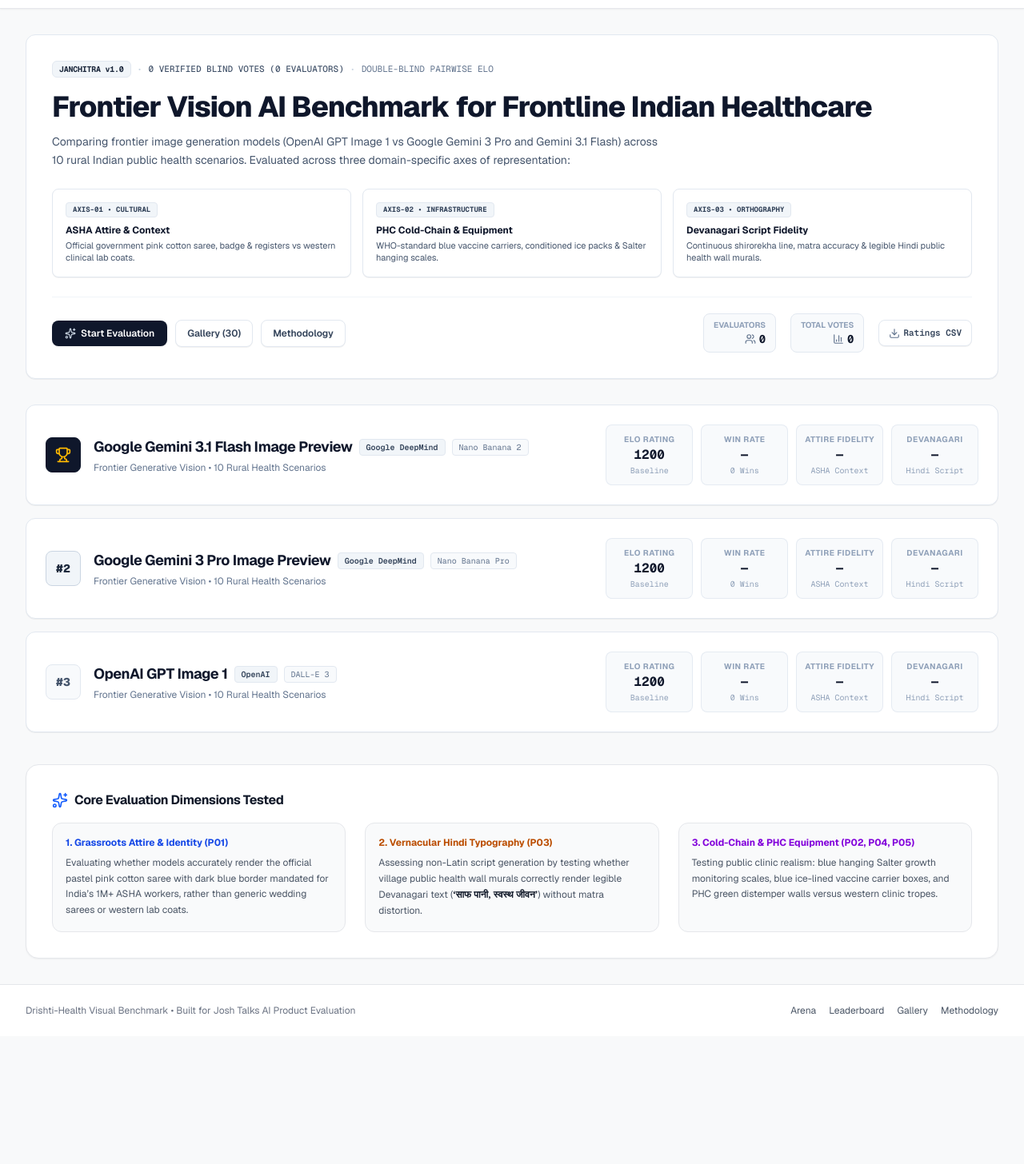
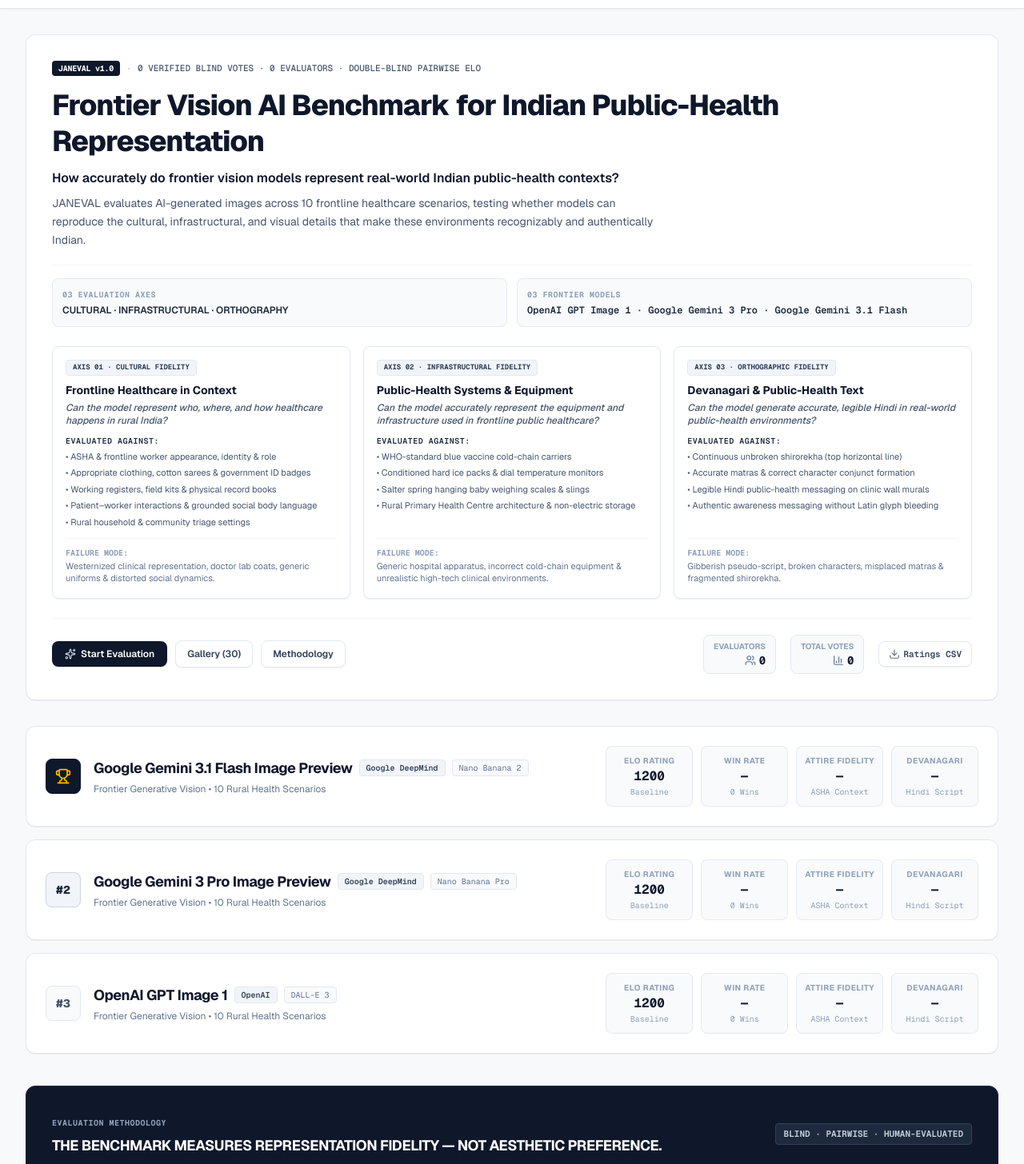
Before and after one commit to AdityaDiundi/drishti-health-eval, a Next.js app: page / in a window 1280 px wide. Shown: the part 54-1510 px from the top of the page at 80% size. Before the commit the page ends 1350 px from the top, so only its background shows below. Built offline with nearby package versions, Linux system fonts and the light colour scheme; no server answers; the database is empty.

Commit message:
feat(benchmark): transition to JANEVAL v1.0 - research hierarchy, representation fidelity framing, and 3-axis context refactor

```diff
--- a/src/app/layout.tsx
+++ b/src/app/layout.tsx
@@ -13,8 +13,8 @@
 });
 
 export const metadata: Metadata = {
-  title: "JanChitra | Frontline Indian Healthcare Visual AI Benchmark",
-  description: "Independent double-blind human evaluation benchmark comparing Google Gemini 3.1 Flash, Gemini 3 Pro, and OpenAI GPT Image 1 on rural Indian public health fidelity.",
+  title: "JANEVAL | Frontier Vision AI Benchmark for Indian Public-Health Representation",
+  description: "Independent double-blind human evaluation benchmark evaluating OpenAI GPT Image 1, Google Gemini 3 Pro, and Google Gemini 3.1 Flash on rural Indian public-health representation fidelity.",
 };
 
 export default function RootLayout({ children }: LayoutProps<"/">) {
--- a/src/components/ConsentModal.tsx
+++ b/src/components/ConsentModal.tsx
@@ -71,7 +71,7 @@
         </div>
 
         <p className="text-xs text-slate-600 mb-5 leading-relaxed bg-slate-50 p-3.5 rounded-lg border border-slate-200">
-          Welcome to the <strong>JanChitra Benchmark</strong>. You will participate in a double-blind human evaluation comparing frontier vision AI outputs across 10 frontline Indian public health scenarios.
+          Welcome to the <strong>JANEVAL Benchmark</strong>. You will participate in a double-blind human evaluation comparing frontier vision AI outputs across 10 frontline Indian public health scenarios.
         </p>
 
         <form onSubmit={handleSubmit} className="space-y-4">
--- a/src/components/Header.tsx
+++ b/src/components/Header.tsx
@@ -78,7 +78,7 @@
           <div className="hidden md:flex items-center space-x-2">
             <a
               href="/api/export?format=csv"
-              download="janchitra_benchmark_dataset.csv"
+              download="janeval_benchmark_dataset.csv"
               className="flex items-center space-x-1.5 px-3 py-1.5 rounded-md text-xs font-semibold text-slate-700 bg-white hover:bg-slate-50 border border-slate-200 shadow-2xs transition-colors"
               title="Download public benchmark scenarios & images (anonymized, zero personal data)"
             >
--- a/src/components/LeaderboardView.tsx
+++ b/src/components/LeaderboardView.tsx
@@ -55,67 +55,138 @@
 
   return (
     <div className="max-w-7xl mx-auto px-4 sm:px-6 lg:px-8 py-6 sm:py-8">
-      {/* Editorial Research Masthead & Hero - Disciplined Architectural Container */}
+      {/* JANEVAL v1.0 Research Masthead & Hero Container */}
       <div className="bg-white border border-slate-200 rounded-xl p-6 sm:p-8 mb-8 shadow-2xs">
         {/* Research Metadata Rail */}
         <div className="flex flex-wrap items-center gap-2 mb-3.5">
-          <span className="font-mono text-[10px] font-bold tracking-tight px-2 py-0.5 rounded-md bg-slate-100 text-slate-800 border border-slate-200">
-            JANCHITRA v1.0
+          <span className="font-mono text-[10px] font-bold tracking-tight px-2 py-0.5 rounded bg-slate-900 text-white">
+            JANEVAL v1.0
           </span>
           <span className="text-slate-300 font-mono text-[10px] hidden sm:inline">•</span>
           <span className="font-mono text-[10px] sm:text-[11px] text-slate-600 font-medium">
-            {totalRatings} VERIFIED BLIND VOTES ({totalParticipants} EVALUATORS)
-          </span>
-          <span className="text-slate-300 font-mono text-[10px] hidden sm:inline">•</span>
-          <span className="font-mono text-[10px] sm:text-[11px] text-slate-500">
-            DOUBLE-BLIND PAIRWISE ELO
+            {totalRatings} VERIFIED BLIND VOTES · {totalParticipants} EVALUATORS · DOUBLE-BLIND PAIRWISE ELO
           </span>
         </div>
 
         {/* Clean, High-Authority Research Headline */}
         <h1 className="text-2xl sm:text-3xl lg:text-4xl font-extrabold text-slate-900 tracking-tight leading-tight">
-          Frontier Vision AI Benchmark for Frontline Indian Healthcare
+          Frontier Vision AI Benchmark for Indian Public-Health Representation
         </h1>
 
-        <p className="text-xs sm:text-sm text-slate-600 mt-2.5 max-w-3xl leading-relaxed">
-          Comparing frontier image generation models (OpenAI GPT Image 1 vs Google Gemini 3 Pro and Gemini 3.1 Flash) across 10 rural Indian public health scenarios. Evaluated across three domain-specific axes of representation:
+        {/* Core Research Framing */}
+        <div className="mt-3 space-y-2 max-w-3xl text-xs sm:text-sm text-slate-600 leading-relaxed">
+          <p className="font-semibold text-slate-900 text-sm sm:text-base">
+            How accurately do frontier vision models represent real-world Indian public-health contexts?
           </p>
+          <p>
+            JANEVAL evaluates AI-generated images across 10 frontline healthcare scenarios, testing whether models can reproduce the cultural, infrastructural, and visual details that make these environments recognizably and authentically Indian.
+          </p>
+        </div>
 
-        {/* 3 Technical Domain Cards - Clean Slate Architectural Geometry */}
-        <div className="grid grid-cols-1 sm:grid-cols-3 gap-3.5 my-6">
-          <div className="p-4 rounded-lg bg-white border border-slate-200 hover:border-slate-300 transition-colors shadow-2xs">
-            <div className="flex items-center justify-between mb-2">
-              <span className="font-mono text-[9px] uppercase font-bold px-2 py-0.5 rounded bg-slate-100 text-slate-700 border border-slate-200">
-                AXIS-01 • CULTURAL
+        {/* 2 Crisp Meta Chips */}
+        <div className="grid grid-cols-1 sm:grid-cols-2 gap-3 my-5 pt-4 border-t border-slate-100">
+          <div className="bg-slate-50 border border-slate-200/80 rounded-lg p-3">
+            <span className="font-mono text-[10px] uppercase font-bold text-slate-400 block tracking-wider">
+              03 EVALUATION AXES
+            </span>
+            <span className="font-semibold text-xs text-slate-800 mt-1 block">
+              CULTURAL · INFRASTRUCTURAL · ORTHOGRAPHY
             </span>
           </div>
-            <div className="text-xs font-bold text-slate-900">ASHA Attire &amp; Context</div>
-            <div className="text-[11px] text-slate-600 mt-1 leading-snug">
-              Official government pink cotton saree, badge &amp; registers vs western clinical lab coats.
+          <div className="bg-slate-50 border border-slate-200/80 rounded-lg p-3">
+            <span className="font-mono text-[10px] uppercase font-bold text-slate-400 block tracking-wider">
+              03 FRONTIER MODELS
+            </span>
+            <span className="font-semibold text-xs text-slate-800 mt-1 block font-mono">
+              OpenAI GPT Image 1 · Google Gemini 3 Pro · Google Gemini 3.1 Flash
+            </span>
           </div>
         </div>
 
-          <div className="p-4 rounded-lg bg-white border border-slate-200 hover:border-slate-300 transition-colors shadow-2xs">
+        {/* 3 Domain-Specific Evaluation Axes Cards */}
+        <div className="grid grid-cols-1 lg:grid-cols-3 gap-4 my-6">
+          {/* AXIS 01 */}
+          <div className="p-4 rounded-lg bg-white border border-slate-200 hover:border-slate-300 transition-colors shadow-2xs flex flex-col justify-between">
+            <div>
               <div className="flex items-center justify-between mb-2">
                 <span className="font-mono text-[9px] uppercase font-bold px-2 py-0.5 rounded bg-slate-100 text-slate-700 border border-slate-200">
-                AXIS-02 • INFRASTRUCTURE
+                  AXIS 01 · CULTURAL FIDELITY
                 </span>
               </div>
-            <div className="text-xs font-bold text-slate-900">PHC Cold-Chain &amp; Equipment</div>
-            <div className="text-[11px] text-slate-600 mt-1 leading-snug">
-              WHO-standard blue vaccine carriers, conditioned ice packs &amp; Salter hanging scales.
+              <h3 className="text-sm font-bold text-slate-900">Frontline Healthcare in Context</h3>
+              <p className="text-xs text-slate-600 font-medium italic mt-1 mb-2.5">
+                Can the model represent who, where, and how healthcare happens in rural India?
+              </p>
+              <div className="text-[11px] text-slate-600 space-y-1">
+                <div className="font-semibold text-slate-800 text-[10px] uppercase tracking-wider font-mono text-slate-400">Evaluated against:</div>
+                <p>• ASHA &amp; frontline worker appearance, identity &amp; role</p>
+                <p>• Appropriate clothing, cotton sarees &amp; government ID badges</p>
+                <p>• Working registers, field kits &amp; physical record books</p>
+                <p>• Patient–worker interactions &amp; grounded social body language</p>
+                <p>• Rural household &amp; community triage settings</p>
+              </div>
+            </div>
+            <div className="mt-3 pt-2.5 border-t border-slate-100 text-[11px]">
+              <span className="font-mono text-[10px] uppercase font-bold text-slate-400 block">Failure mode:</span>
+              <p className="text-slate-500 mt-0.5 leading-snug">
+                Westernized clinical representation, doctor lab coats, generic uniforms &amp; distorted social dynamics.
+              </p>
             </div>
           </div>
 
-          <div className="p-4 rounded-lg bg-white border border-slate-200 hover:border-slate-300 transition-colors shadow-2xs">
+          {/* AXIS 02 */}
+          <div className="p-4 rounded-lg bg-white border border-slate-200 hover:border-slate-300 transition-colors shadow-2xs flex flex-col justify-between">
+            <div>
               <div className="flex items-center justify-between mb-2">
                 <span className="font-mono text-[9px] uppercase font-bold px-2 py-0.5 rounded bg-slate-100 text-slate-700 border border-slate-200">
-                AXIS-03 • ORTHOGRAPHY
+                  AXIS 02 · INFRASTRUCTURAL FIDELITY
                 </span>
               </div>
-            <div className="text-xs font-bold text-slate-900">Devanagari Script Fidelity</div>
-            <div className="text-[11px] text-slate-600 mt-1 leading-snug">
-              Continuous shirorekha line, matra accuracy &amp; legible Hindi public health wall murals.
+              <h3 className="text-sm font-bold text-slate-900">Public-Health Systems &amp; Equipment</h3>
+              <p className="text-xs text-slate-600 font-medium italic mt-1 mb-2.5">
+                Can the model accurately represent the equipment and infrastructure used in frontline public healthcare?
+              </p>
+              <div className="text-[11px] text-slate-600 space-y-1">
+                <div className="font-semibold text-slate-800 text-[10px] uppercase tracking-wider font-mono text-slate-400">Evaluated against:</div>
+                <p>• WHO-standard blue vaccine cold-chain carriers</p>
+                <p>• Conditioned hard ice packs &amp; dial temperature monitors</p>
+                <p>• Salter spring hanging baby weighing scales &amp; slings</p>
+                <p>• Rural Primary Health Centre architecture &amp; non-electric storage</p>
+              </div>
+            </div>
+            <div className="mt-3 pt-2.5 border-t border-slate-100 text-[11px]">
+              <span className="font-mono text-[10px] uppercase font-bold text-slate-400 block">Failure mode:</span>
+              <p className="text-slate-500 mt-0.5 leading-snug">
+                Generic hospital apparatus, incorrect cold-chain equipment &amp; unrealistic high-tech clinical environments.
+              </p>
+            </div>
+          </div>
+
+          {/* AXIS 03 */}
+          <div className="p-4 rounded-lg bg-white border border-slate-200 hover:border-slate-300 transition-colors shadow-2xs flex flex-col justify-between">
+            <div>
+              <div className="flex items-center justify-between mb-2">
+                <span className="font-mono text-[9px] uppercase font-bold px-2 py-0.5 rounded bg-slate-100 text-slate-700 border border-slate-200">
+                  AXIS 03 · ORTHOGRAPHIC FIDELITY
+                </span>
+              </div>
+              <h3 className="text-sm font-bold text-slate-900">Devanagari &amp; Public-Health Text</h3>
+              <p className="text-xs text-slate-600 font-medium italic mt-1 mb-2.5">
+                Can the model generate accurate, legible Hindi in real-world public-health environments?
+              </p>
+              <div className="text-[11px] text-slate-600 space-y-1">
+                <div className="font-semibold text-slate-800 text-[10px] uppercase tracking-wider font-mono text-slate-400">Evaluated against:</div>
+                <p>• Continuous unbroken shirorekha (top horizontal line)</p>
+                <p>• Accurate matras &amp; correct character conjunct formation</p>
+                <p>• Legible Hindi public-health messaging on clinic wall murals</p>
+                <p>• Authentic awareness messaging without Latin glyph bleeding</p>
+              </div>
+            </div>
+            <div className="mt-3 pt-2.5 border-t border-slate-100 text-[11px]">
+              <span className="font-mono text-[10px] uppercase font-bold text-slate-400 block">Failure mode:</span>
+              <p className="text-slate-500 mt-0.5 leading-snug">
+                Gibberish pseudo-script, broken characters, misplaced matras &amp; fragmented shirorekha.
+              </p>
             </div>
           </div>
         </div>
@@ -168,7 +239,7 @@
             </div>
             <a
               href="/api/export?type=ratings&format=csv"
-              download="janchitra_ratings_anonymized.csv"
+              download="janeval_ratings_anonymized.csv"
               className="flex items-center justify-center space-x-1 bg-white hover:bg-slate-50 border border-slate-200 rounded-lg px-2 sm:px-3 py-1.5 sm:py-2 text-xs font-semibold text-slate-700 shadow-2xs transition-colors"
               title="Download verified ratings (100% anonymized, zero personal data)"
             >
@@ -261,35 +332,24 @@
         })}
       </div>
 
-      {/* Core Evaluation Dimensions Tested */}
-      <div className="bg-white border border-gray-200 rounded-2xl p-6 sm:p-8 shadow-xs">
-        <div className="flex items-center space-x-2 mb-4">
-          <Sparkles className="w-5 h-5 text-blue-600" />
-          <h2 className="text-base font-bold text-gray-900 tracking-tight">Core Evaluation Dimensions Tested</h2>
+      {/* Evaluation Method & Manifesto - Disciplined Architectural Container */}
+      <div className="bg-slate-900 border border-slate-800 text-white rounded-xl p-6 sm:p-8 shadow-sm mb-10">
+        <div className="flex flex-col sm:flex-row sm:items-center justify-between gap-3 mb-4 pb-4 border-b border-slate-800">
+          <div>
+            <span className="font-mono text-[10px] font-bold uppercase tracking-wider text-slate-400">
+              EVALUATION METHODOLOGY
+            </span>
+            <h2 className="text-base sm:text-lg font-bold tracking-tight text-white mt-1">
+              THE BENCHMARK MEASURES REPRESENTATION FIDELITY — NOT AESTHETIC PREFERENCE.
+            </h2>
           </div>
-
-        <div className="grid grid-cols-1 md:grid-cols-3 gap-6 text-xs text-gray-600">
-          <div className="bg-gray-50 p-4 rounded-xl border border-gray-200">
-            <h4 className="font-bold text-blue-700 mb-2">1. Grassroots Attire &amp; Identity (P01)</h4>
-            <p className="leading-relaxed">
-              Evaluating whether models accurately render the official pastel pink cotton saree with dark blue border mandated for India&rsquo;s 1M+ ASHA workers, rather than generic wedding sarees or western lab coats.
+          <span className="shrink-0 font-mono text-[11px] font-semibold px-2.5 py-1 rounded bg-slate-800 text-slate-300 border border-slate-700">
+            BLIND · PAIRWISE · HUMAN-EVALUATED
+          </span>
+        </div>
+        <p className="text-xs sm:text-sm text-slate-300 leading-relaxed max-w-3xl">
+          Each image is evaluated through blinded pairwise comparisons by independent evaluators. Results are aggregated using an Elo-based ranking system. The benchmark asks a singular, foundational question: <span className="text-white font-medium">Can AI generate an image of India that is actually faithful to the India it is depicting?</span>
         </p>
-          </div>
-
-          <div className="bg-gray-50 p-4 rounded-xl border border-gray-200">
-            <h4 className="font-bold text-amber-700 mb-2">2. Vernacular Hindi Typography (P03)</h4>
-            <p className="leading-relaxed">
-              Assessing non-Latin script generation by testing whether village public health wall murals correctly render legible Devanagari text (<span className="text-gray-900 font-serif font-bold">&lsquo;साफ पानी, स्वस्थ जीवन&rsquo;</span>) without matra distortion.
-            </p>
-          </div>
-
-          <div className="bg-gray-50 p-4 rounded-xl border border-gray-200">
-            <h4 className="font-bold text-purple-700 mb-2">3. Cold-Chain &amp; PHC Equipment (P02, P04, P05)</h4>
-            <p className="leading-relaxed">
-              Testing public clinic realism: blue hanging Salter growth monitoring scales, blue ice-lined vaccine carrier boxes, and PHC green distemper walls versus western clinic tropes.
-            </p>
-          </div>
-        </div>
       </div>
     </div>
   );
--- a/src/components/SevaLogo.tsx
+++ b/src/components/SevaLogo.tsx
@@ -2,30 +2,30 @@
 
 import React from 'react';
 
-interface JanChitraLogoProps {
+interface JanEvalLogoProps {
   onClick?: () => void;
   showSubtitle?: boolean;
 }
 
-export function SevaLogo({ onClick, showSubtitle = true }: JanChitraLogoProps) {
+export function SevaLogo({ onClick, showSubtitle = true }: JanEvalLogoProps) {
   return (
     <div
       onClick={onClick}
       className="flex flex-col cursor-pointer select-none py-0.5 shrink-0 group"
-      title="JanChitra • Frontline Healthcare Visual AI Benchmark"
+      title="JANEVAL v1.0 • Frontier Vision AI Benchmark for Indian Public-Health Representation"
     >
       <div className="flex items-center space-x-1.5">
         <span className="font-extrabold text-lg sm:text-xl tracking-tight text-slate-900 leading-tight">
-          Jan<span className="text-blue-600">Chitra</span>
+          JAN<span className="text-blue-600">EVAL</span>
         </span>
         <span className="font-mono text-[9px] uppercase font-bold px-1.5 py-0.5 rounded bg-slate-100 text-slate-700 border border-slate-200 tracking-wider">
-          BENCH
+          v1.0
         </span>
       </div>
 
       {showSubtitle && (
         <p className="text-[10px] text-slate-500 font-medium tracking-tight mt-0.5 truncate hidden xs:block">
-          Public Health Visual AI Benchmark
+          Public-Health Vision Benchmark
         </p>
       )}
     </div>
```
Lines whose indentation alone changed are shown as unchanged.
